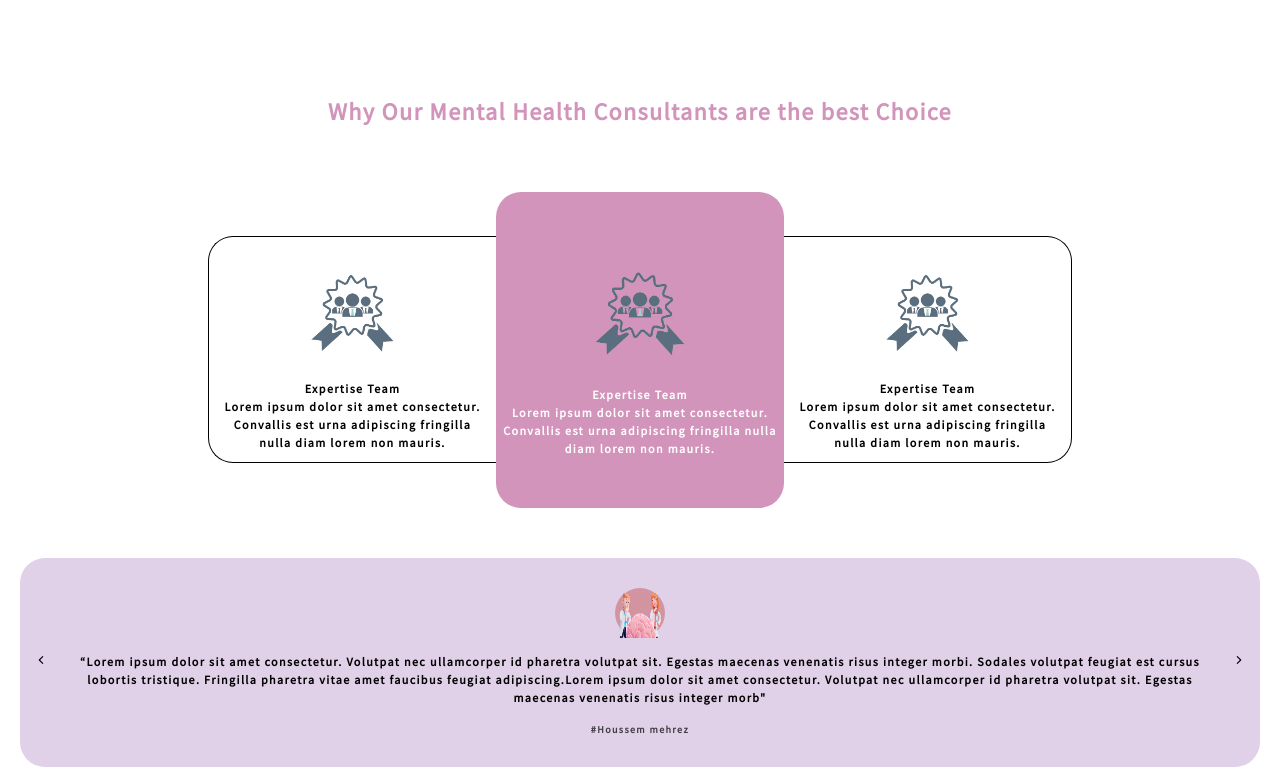
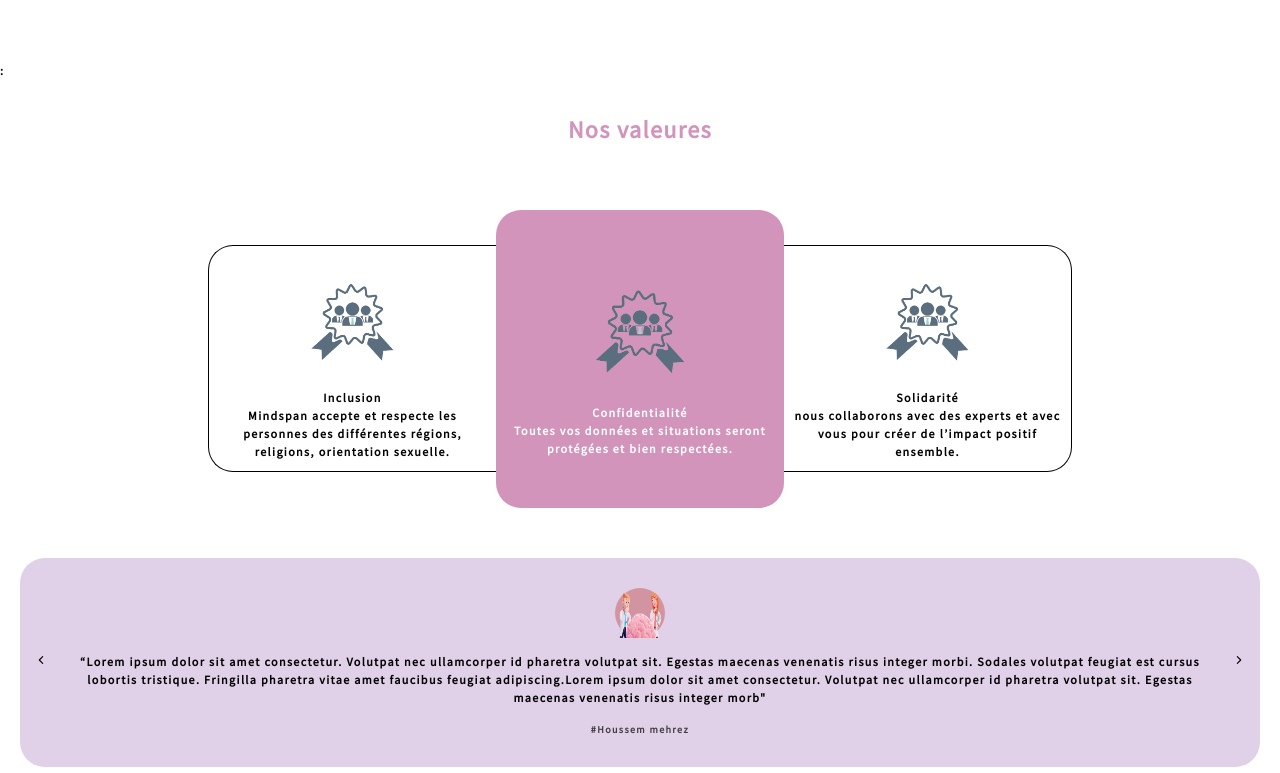
Before and after one commit to beyondvisions/Mindspan, a React (Vite) app in the folder client/: page /aboutUs in a window 1280 px wide. Shown: the part 507-1280 px from the top of the page. Built offline with nearby package versions, Linux system fonts and the light colour scheme; no server answers.

Commit message:
Update Aboutus.jsx

```diff
--- a/client/src/pages/AboutUs/Aboutus.jsx
+++ b/client/src/pages/AboutUs/Aboutus.jsx
@@ -40,24 +40,28 @@ const Aboutus = () => {
                 </p>
             </div>
         </div>
+         :
+
         <div className='containerwhy' >
-            <h1 ><b>Why Our Mental Health Consultants are the best Choice</b></h1>
+            <h1 ><b>Nos valeures</b></h1>
            <div className='containercardinfopromax'>
            <div className='containercardinfo'>
                 <div className='cardinfo' id='card11'>
                     <div className='cardinfoimg'><img src='expertise.png'></img></div>
-                    <h2>Expertise Team</h2>
-                    <div className='containp'><p>Lorem ipsum dolor sit amet consectetur. Convallis est urna adipiscing fringilla nulla diam lorem non mauris.</p></div>
+                    <h2>Inclusion</h2>
+                    <div className='containp'><p> Mindspan accepte et respecte les personnes des différentes régions, religions, orientation sexuelle.</p></div>
                 </div>
                 <div className='cardinfo' id='cardinfo1'>
                     <div className='cardinfoimg'><img src='expertise.png'></img></div>
-                    <h2>Expertise Team</h2>
-                    <div className='containp'><p>Lorem ipsum dolor sit amet consectetur. Convallis est urna adipiscing fringilla nulla diam lorem non mauris.</p></div>
+                    <h2>Confidentialité </h2>
+                    <div className='containp'><p> Toutes vos données et situations seront protégées et bien respectées.
+</p></div>
                 </div>
                 <div className='cardinfo' id='card12'>
                 <div className='cardinfoimg' ><img src='expertise.png'></img></div>
-                    <h2>Expertise Team</h2>
-                    <div className='containp'><p>Lorem ipsum dolor sit amet consectetur. Convallis est urna adipiscing fringilla nulla diam lorem non mauris.</p></div>
+                    <h2>Solidarité</h2>
+                    <div className='containp'><p>nous collaborons avec des experts et avec vous pour créer de l’impact positif ensemble.
+</p></div>
                 </div>
             </div>
            </div>
```
